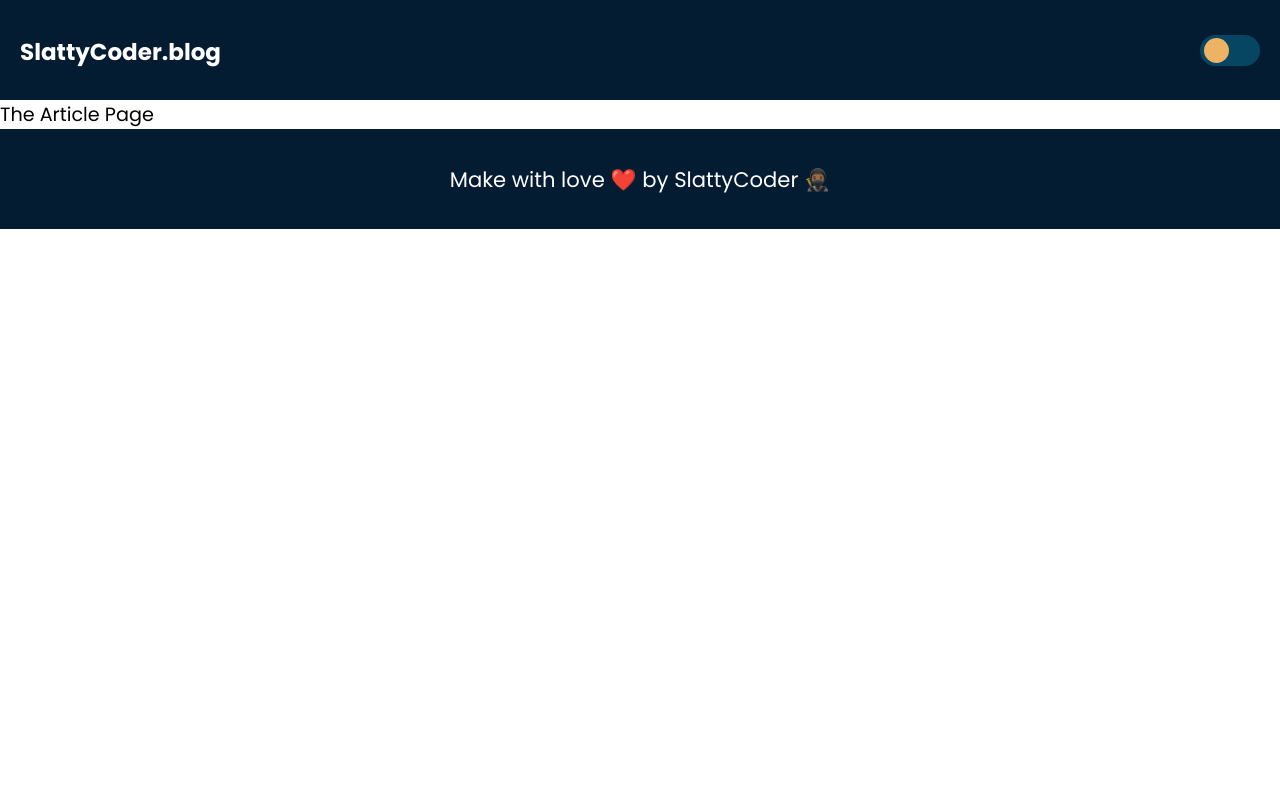
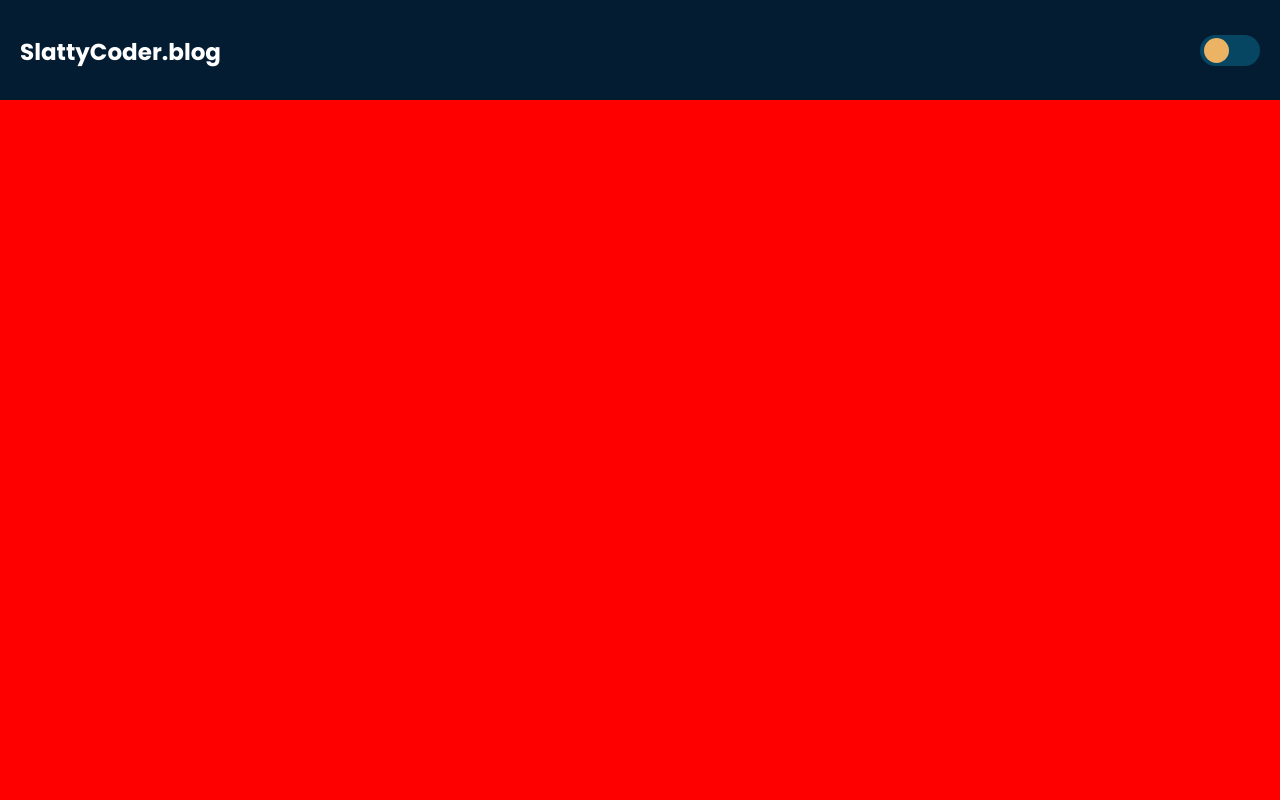
Before and after one commit to BatistaTony/slattyCoder.blog, a Next.js app: page /article/357346thfjd in a window 1280 px wide. Shown: the top 800 px of the page. Built offline with nearby package versions, Linux system fonts and the light colour scheme.

Commit message:
refactor: add a min-heigh for article container

```diff
--- /dev/null
+++ b/src/pageComponents/Article/index.tsx
@@ -0,0 +1,8 @@
+import React from 'react'
+import { ArticleContainerStyled } from './styles'
+
+const Article = () => {
+	return <ArticleContainerStyled></ArticleContainerStyled>
+}
+
+export default Article
--- /dev/null
+++ b/src/pageComponents/Article/styles.ts
@@ -0,0 +1,8 @@
+import styled from 'styled-components'
+
+export const ArticleContainerStyled = styled.div`
+	width: 100%;
+	height: auto;
+	min-height: 100vh;
+	background: red;
+`
--- a/src/pages/article/[id].tsx
+++ b/src/pages/article/[id].tsx
@@ -8,10 +8,15 @@ import {
 import { articles } from '../../services/articles'
 import { ArticleType } from '../../types/article'
 import PageLayout from '../../layout'
+import Article from '../../pageComponents/Article'
 
 const ArticlePage = ({ article }) => {
 	console.log(article)
-	return <PageLayout>The Article Page</PageLayout>
+	return (
+		<PageLayout>
+			<Article />
+		</PageLayout>
+	)
 }
 
 export const getStaticPaths: GetStaticPaths =
@@ -39,7 +44,6 @@ export const getStaticProps: GetStaticProps = async ({
 
 	data.created_at = `${data.created_at}`
 
-
 	return {
 		props: { article: data },
 	}
```
